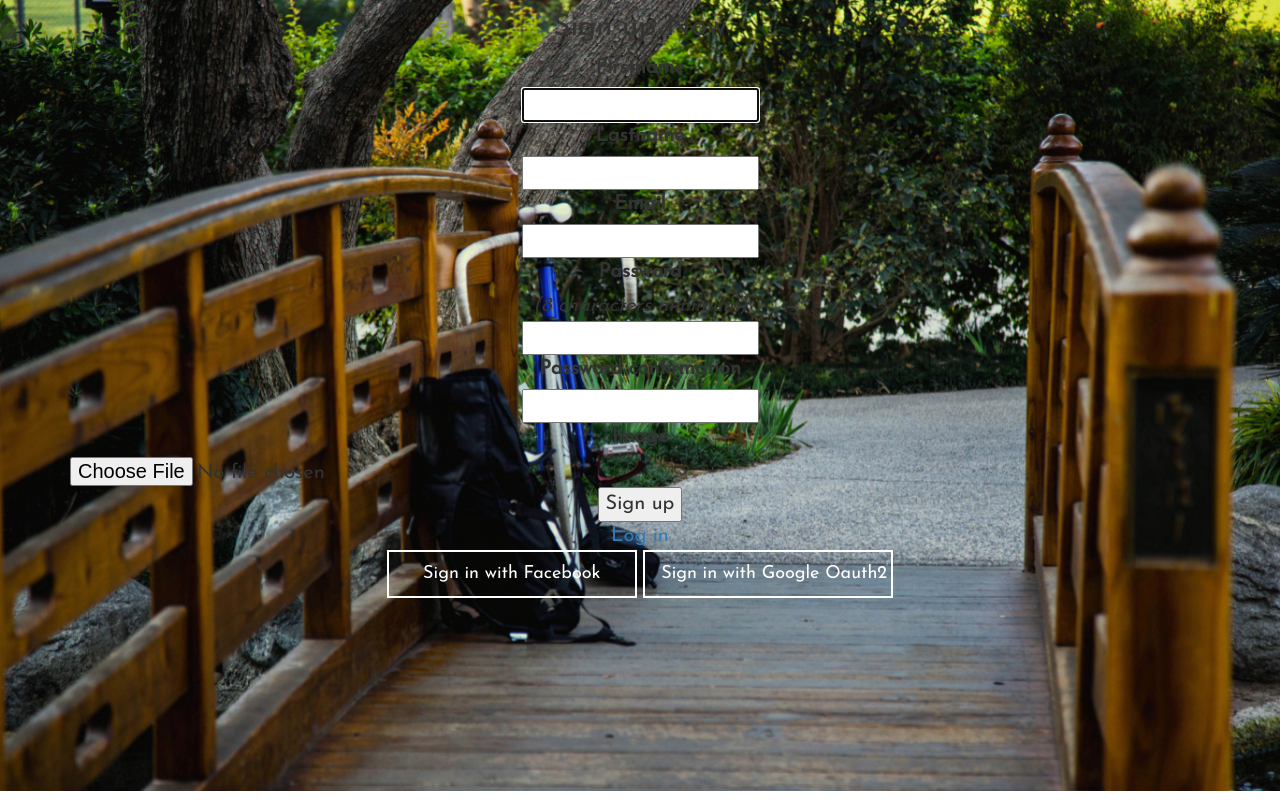
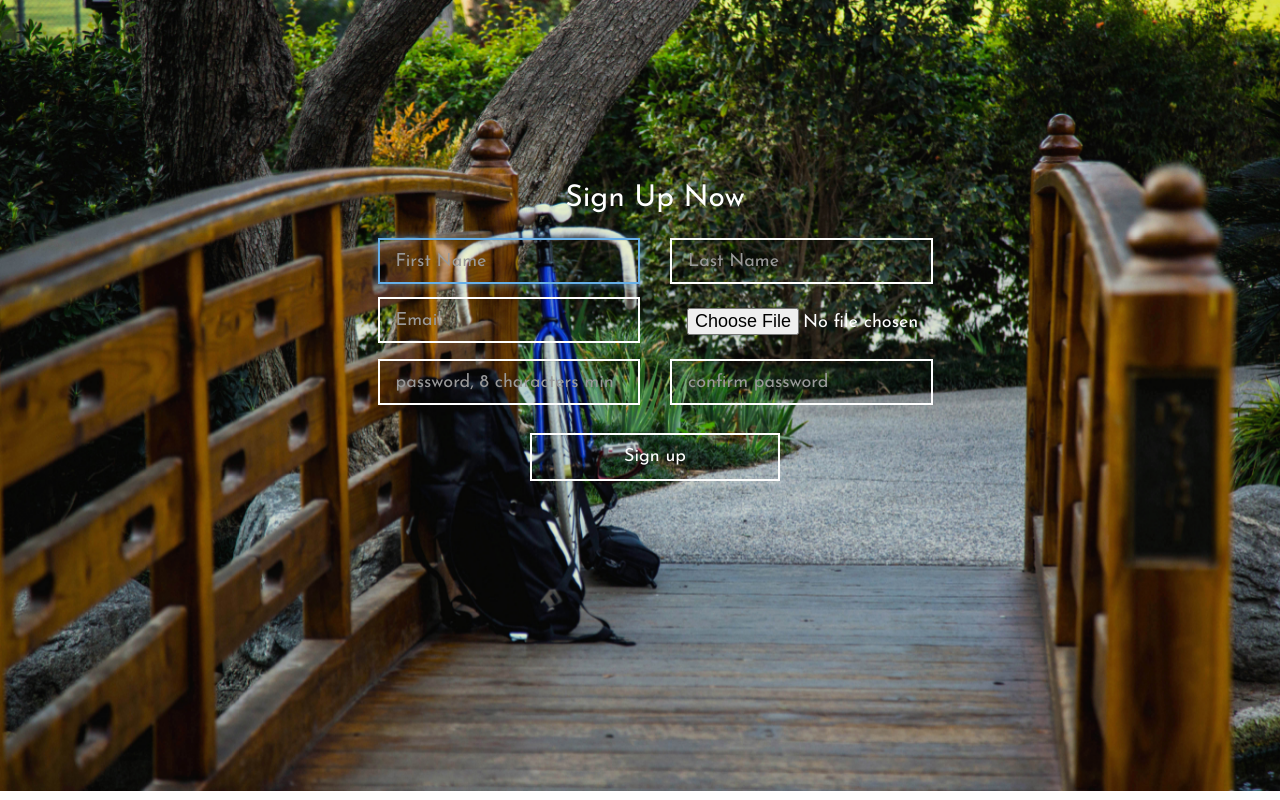
Before and after one commit to cmchavez/Meet-Me-At, a Rails app: the page made by app/views/users/registrations/new.html.erb in a window 1280 px wide. Run offline with Rails 7, Linux system fonts and the light colour scheme; style sheets or scripts are compiled from the project's sources; parts of the project's set-up code (start-up, migrations or seed data) failed here and were passed over; some libraries are stand-ins or nearby versions.

Commit message:
added bootstrapping to the signup form

```diff
--- a/app/assets/stylesheets/application.scss
+++ b/app/assets/stylesheets/application.scss
@@ -108,10 +108,6 @@ text-align: center;
 border-radius: 10px;
 }
 
-.invite {
-text-align: right;
-}
-
 
 .signin:hover {
     opacity: 1.0;
@@ -125,6 +121,21 @@ background-position: center;
 height: 300px;
 width: 100%;
 
+}
+
+.registration {
+	margin-top: 15%;
+	color: white;
+
+}
+
+.input-lg, .btn-file, .actions{
+	margin-top: 5%;
+	background: transparent;
+	color: white;
+}
+.invite {
+text-align: right;
 }
 
 .profile {
--- a/app/views/users/registrations/new.html.erb
+++ b/app/views/users/registrations/new.html.erb
@@ -1,44 +1,46 @@
-<h2>Sign up Now</h2>
+<div class="container registration" id="wrap">
 
-<%= form_for(resource, as: resource_name, url: registration_path(resource_name)) do |f| %>
+      <div class="row">
+          <div class= "col-md-6 col-md-offset-3">
+              <h2>Sign Up Now</h2>
+
+<%= form_for(resource, :class=>"form", as: resource_name, url: registration_path(resource_name)) do |f| %>
   <%= devise_error_messages! %>
 
-    <div class="field">
-    <%= f.label :firstname %><br />
-    <%= f.text_field :firstname, autofocus: true %>
+    <div class="row">
+      <div class="field col-xs-6 col-md-6">
+      <%= f.text_field :firstname, autofocus: true, :class=>"form-control input-lg", :placeholder=>"First Name"%>
+    </div>
+
+     <div class="field col-xs-6 col-md-6">
+
+      <%= f.text_field :lastname, autofocus: true, :class=>"form-control input-lg", :placeholder=>"Last Name" %>
+    </div>
+  </div>
+  <div class="row">
+    <div class="field col-xs-6 col-md-6">
+      <%= f.email_field :email, autofocus: true, :class=>"form-control input-lg", :placeholder=>"Email"%>
+    </div>
+    <div class="field col-xs-6 col-md-6">
+      <%= f.file_field :image, :class=>"btn btn-file btn-lg" %>
+    </div>
   </div>
 
-   <div class="field">
-    <%= f.label :lastname %><br />
-    <%= f.text_field :lastname, autofocus: true %>
+  <div class="row">
+  <div class="field col-xs-6 col-md-6">
+    <%= f.password_field :password, autocomplete: "off", :class=>"form-control input-lg", :placeholder=>"password, 8 characters min" %>
   </div>
 
-  <div class="field">
-    <%= f.label :email %><br />
-    <%= f.email_field :email, autofocus: true %>
+  <div class="field col-xs-6 col-md-6">
+    <%= f.password_field :password_confirmation, autocomplete: "off", :class=>"form-control input-lg", :placeholder=>"confirm password" %>
   </div>
+</div>
 
-  <div class="field">
-    <%= f.label :password %><br />
-    <% if @minimum_password_length %>
-    <em>(<%= @minimum_password_length %> characters minimum)</em>
-    <% end %><br />
-    <%= f.password_field :password, autocomplete: "off" %>
-  </div>
-
-  <div class="field">
-    <%= f.label :password_confirmation %><br />
-    <%= f.password_field :password_confirmation, autocomplete: "off" %>
-  </div>
-
-   <div class="field">
-    <%= f.label :image %><br />
-    <%= f.file_field :image %>
-  </div>
 
   <div class="actions">
-    <%= f.submit "Sign up" %>
+    <%= f.submit "Sign up", :class=>"btn btn-default btn-lg" %>
   </div>
 <% end %>
-
-<%= render "users/shared/links" %>
+          </div> <!-- close col-md-6 -->
+      </div> <!-- close row -->
+</div>
```
